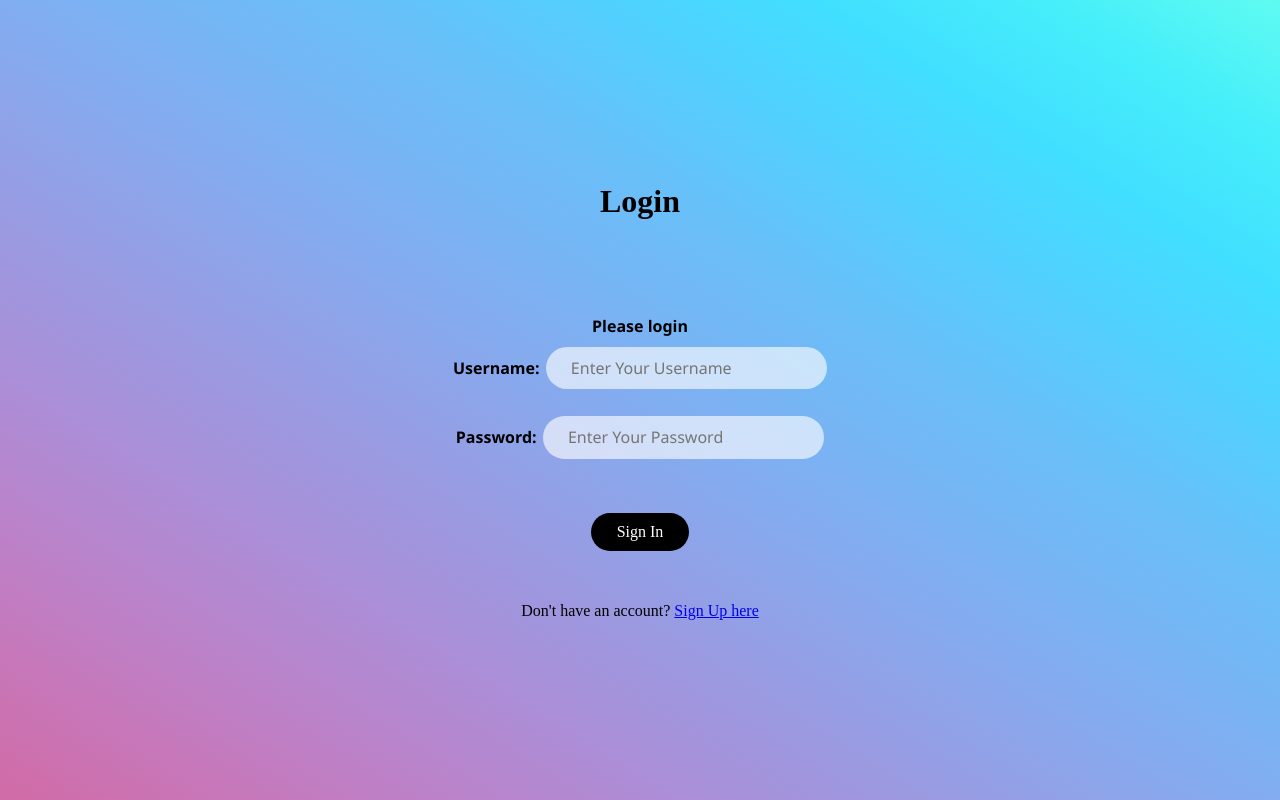
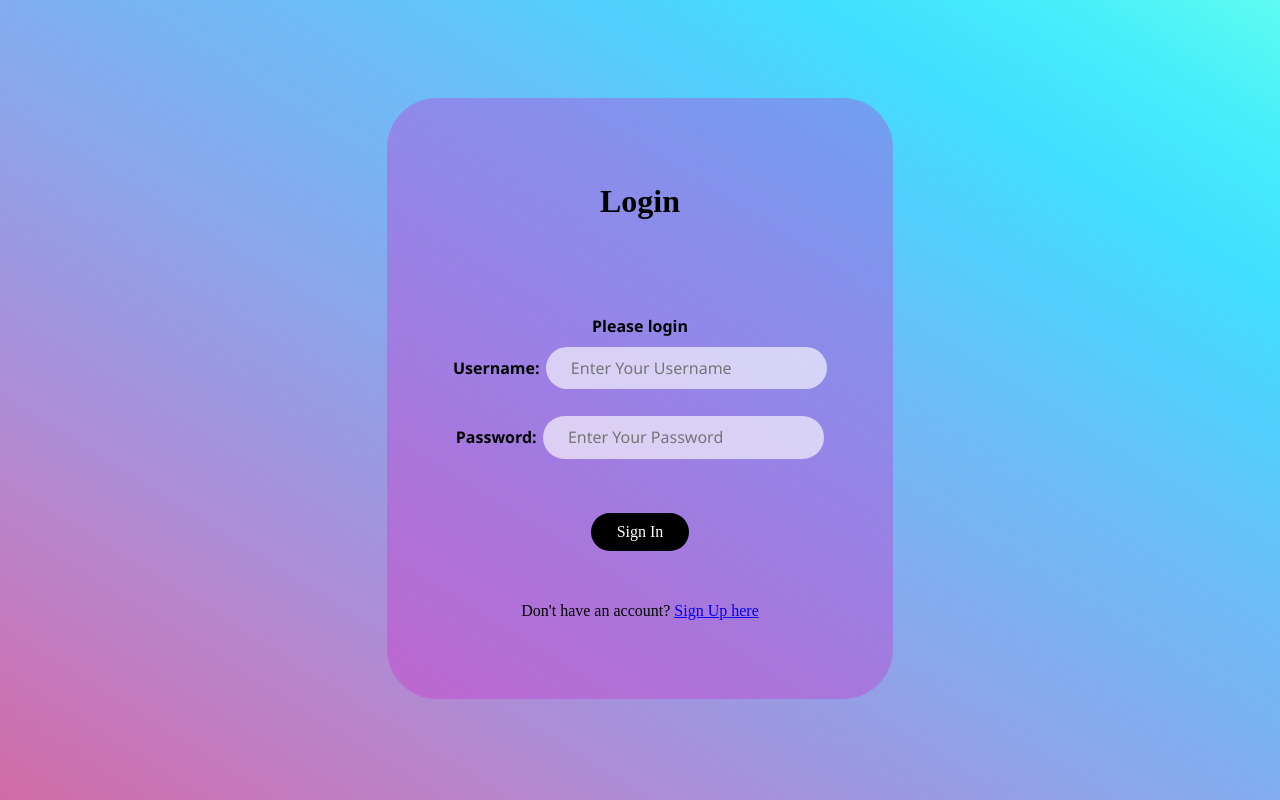
Before and after one commit to sravan1946/bytebash, a Flask app: page / in a window 1280 px wide. Run offline with Flask 3, Linux system fonts and the light colour scheme.

Commit message:
Revert "border  color"
This reverts commit d3f44b433a56b3f8830b17ddfe70b582e8a03da2.

```diff
--- a/static/style.css
+++ b/static/style.css
@@ -3,7 +3,7 @@
 }
 
 .border{
-    background-color: linear-gradient(to right top, #abc026, #d9ae48, #8a1c1c, #46eefa, #55c9a0, #353be0, #8121bd, #b6159e);
+    background-color:rgba(212, 24, 200, 0.296);
     margin-top:0%;
     margin-bottom:0%;
     margin-left: 30%;
```
